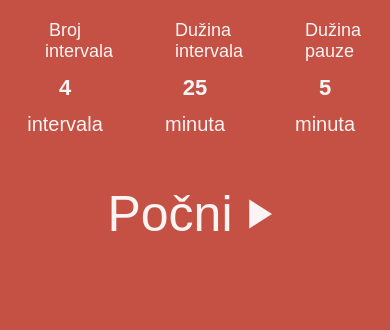
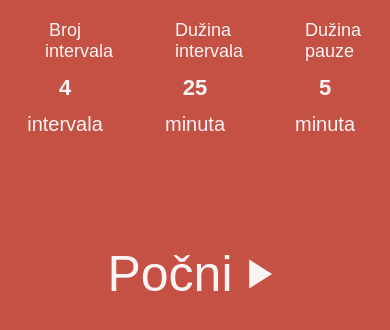
Before and after one commit to katarinazrn/pomodoro, a plain HTML site: page index.html in a window 390 px wide. Shown: the part 102-432 px from the top of the page. Drawn offline with Linux system fonts and the light colour scheme; a web font is replaced by a local one.

Commit message:
logo izmena

```diff
--- a/style/style.scss
+++ b/style/style.scss
@@ -149,7 +149,7 @@ body {
       transform: translateX(-50%);
 
       @media (max-width: 600px) {
-        margin: 20px auto;
+        margin: 80px auto;
       }
 
       span {
```
Also changed, not shown: style/style.css.
